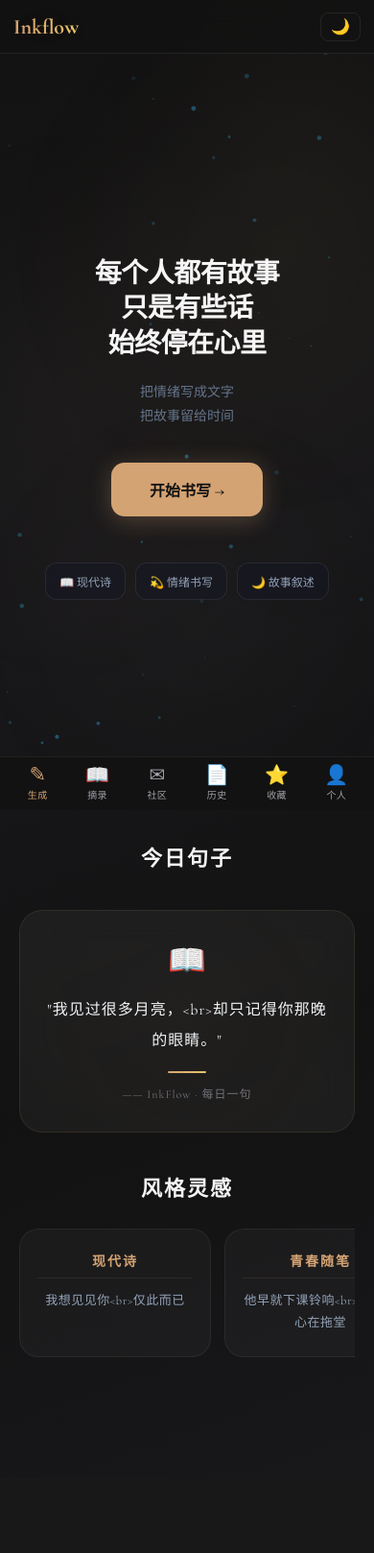
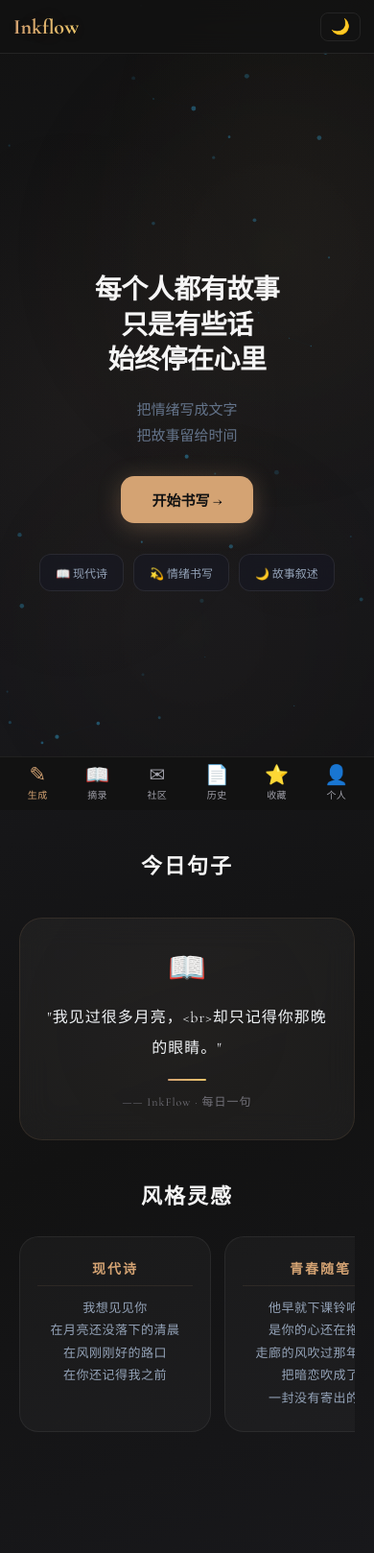
Before and after one commit to YL-DY/ai-copywriter, a Flask app: page / in a window 390 px wide. Shown: the whole page at 96% size. Before the commit the page ends 1414 px from the top, so only its background shows below. Run offline with Flask 3, Linux system fonts and the light colour scheme; the visitor is signed in with stand-in values (Sample User, id 1); some libraries are stand-ins or nearby versions.

Commit message:
style: InkFlow 首页视觉体验优化

```diff
--- a/app.py
+++ b/app.py
@@ -168,10 +168,26 @@ TODAY_SENTENCES = [
 
 # ========== 风格灵感展示数据 ==========
 STYLE_SAMPLES = [
-    {"id": "modern_poetry", "name": "现代诗", "sample": "我想见见你\n仅此而已"},
-    {"id": "youth_campus", "name": "青春随笔", "sample": "他早就下课铃响\n是你的心在拖堂"},
-    {"id": "late_night", "name": "深夜独白", "sample": "长途电话的最后一秒\n我们谁都没有挂断"},
-    {"id": "short_sentence", "name": "短句", "sample": "有些人\n光是遇见\n就已经是上上签了"},
+    {
+        "id": "modern_poetry",
+        "name": "现代诗",
+        "sample": "我想见见你\n在月亮还没落下的清晨\n在风刚刚好的路口\n在你还记得我之前"
+    },
+    {
+        "id": "youth_campus",
+        "name": "青春随笔",
+        "sample": "他早就下课铃响了\n是你的心还在拖堂\n走廊的风吹过那年夏天\n把暗恋吹成了\n一封没有寄出的信"
+    },
+    {
+        "id": "late_night",
+        "name": "深夜独白",
+        "sample": "凌晨两点\n手机屏幕亮了又暗\n长途电话的最后一秒\n我们谁都没有挂断\n沉默比告别更漫长"
+    },
+    {
+        "id": "regret_lit",
+        "name": "遗憾文学",
+        "sample": '后来我才明白\n遗憾不是没得到\n而是差一点就得到了\n我们之间隔着一整个青春\n却只差一句\u201c你好\u201d'
+    },
 ]
 
 # 旧风格名 → 新风格名映射（用于历史数据兼容显示）
--- a/templates/base.html
+++ b/templates/base.html
@@ -178,10 +178,13 @@
         /* ——— 阶段一：InkFlow / 灵笔 ——— */
         .splash-phase1 {
             opacity: 1;
-            transition: opacity 0.8s cubic-bezier(0.16, 1, 0.3, 1);
+            transform: scale(1) translateY(0);
+            transition: opacity 0.8s cubic-bezier(0.16, 1, 0.3, 1),
+                        transform 1.2s cubic-bezier(0.16, 1, 0.3, 1);
         }
         .splash-phase1.hide {
             opacity: 0;
+            transform: scale(0.3) translateY(-120px);
         }
         .splash-brand {
             display: inline-block;
@@ -776,13 +779,13 @@
                 }
 
                 // 阶段一：InkFlow 显示约 2s
-                // 2s 后淡出阶段一，显示"每个人都有故事"
+                // 2s 后 Logo 缩小移向导航栏 + 阶段二文字淡入
                 setTimeout(function() {
                     if (phase1) phase1.classList.add('hide');
                     if (phase2) phase2.classList.add('show');
                 }, 2000);
 
-                // 阶段二保持约 3.5s 后整体淡出
+                // 阶段二保持约 3.5s 后整体淡出（保留粒子背景）
                 setTimeout(function() {
                     splash.classList.add('hide');
                     document.body.classList.remove('splash-active');
--- a/templates/home.html
+++ b/templates/home.html
@@ -63,11 +63,11 @@
 .hero-title-line {
     display: block;
     opacity: 0;
-    transform: translateY(16px);
+    transform: translateY(30px);
     animation: heroLineIn 0.8s cubic-bezier(0.16, 1, 0.3, 1) forwards;
 }
 @keyframes heroLineIn {
-    from { opacity: 0; transform: translateY(16px); }
+    from { opacity: 0; transform: translateY(30px); }
     to { opacity: 1; transform: translateY(0); }
 }
 
@@ -79,8 +79,8 @@
     margin-bottom: 36px;
     font-weight: 400;
     opacity: 0;
-    transform: translateY(16px);
-    animation: heroLineIn 0.8s cubic-bezier(0.16, 1, 0.3, 1) 1.0s forwards;
+    transform: translateY(30px);
+    animation: heroLineIn 0.8s cubic-bezier(0.16, 1, 0.3, 1) 0.4s forwards;
 }
 
 /* ——— CTA 按钮 ——— */
@@ -124,7 +124,13 @@
     align-items: center;
     gap: 8px;
     backdrop-filter: blur(8px);
-}
+    opacity: 0;
+    transform: translateY(20px);
+    animation: heroLineIn 0.6s cubic-bezier(0.16, 1, 0.3, 1) forwards;
+}
+.hero-feature:nth-child(1) { animation-delay: 1.1s; }
+.hero-feature:nth-child(2) { animation-delay: 1.25s; }
+.hero-feature:nth-child(3) { animation-delay: 1.4s; }
 #generatePage { display: none; }
 #generatePage .card { animation: cardUp 0.5s cubic-bezier(0.16, 1, 0.3, 1) both; }
 #particles-canvas {
@@ -799,18 +805,35 @@
     border-radius: 20px;
     padding: 28px 24px;
     text-align: center;
-    transition: all 0.3s cubic-bezier(0.16, 1, 0.3, 1);
+    transition: all 0.4s cubic-bezier(0.16, 1, 0.3, 1);
     cursor: default;
     display: flex;
     flex-direction: column;
     align-items: center;
     gap: 12px;
+    position: relative;
+    overflow: hidden;
+}
+.style-showcase-card::after {
+    content: '';
+    position: absolute;
+    bottom: 0;
+    left: 50%;
+    width: 0;
+    height: 2px;
+    background: linear-gradient(90deg, #D4A373, #E9C46A);
+    border-radius: 2px;
+    transform: translateX(-50%);
+    transition: width 0.4s cubic-bezier(0.16, 1, 0.3, 1);
 }
 .style-showcase-card:hover {
-    transform: translateY(-4px);
-    background: rgba(255, 255, 255, 0.06);
-    border-color: rgba(212, 163, 115, 0.15);
-    box-shadow: 0 8px 32px rgba(0, 0, 0, 0.25);
+    transform: translateY(-8px);
+    background: rgba(255, 255, 255, 0.07);
+    border-color: rgba(212, 163, 115, 0.25);
+    box-shadow: 0 16px 48px rgba(212, 163, 115, 0.12);
+}
+.style-showcase-card:hover::after {
+    width: 60%;
 }
 .style-showcase-name {
     font-size: 14px;
@@ -820,6 +843,10 @@
     padding-bottom: 8px;
     border-bottom: 1px solid rgba(212, 163, 115, 0.1);
     width: 100%;
+    transition: color 0.3s ease;
+}
+.style-showcase-card:hover .style-showcase-name {
+    color: #E9C46A;
 }
 .style-showcase-sample {
     font-size: 14px;
@@ -831,6 +858,12 @@
 }
 
 @media (max-width: 600px) {
+    .hero { min-height: calc(100vh - 56px); padding: 30px 16px; }
+    .hero-title { font-size: 28px; }
+    .hero-subtitle { font-size: 15px; margin-bottom: 28px; }
+    .hero-cta { padding: 14px 32px; font-size: 15px; }
+    .hero-features { margin-top: 32px; gap: 10px; }
+    .hero-feature { padding: 10px 16px; font-size: 12px; }
     .emotion-section { margin: 40px auto; }
     .emotion-title { font-size: 22px; }
     .emotion-card { min-width: 100%; max-width: 100%; padding: 24px 20px; }
@@ -1018,7 +1051,7 @@
         <div class="hero-subtitle">
             把情绪写成文字<br>把故事留给时间
         </div>
-        <a href="#" class="hero-cta" id="ctaBtn" style="opacity:0;transform:translateY(16px);animation:heroLineIn 0.8s cubic-bezier(0.16,1,0.3,1) 1.5s forwards;">
+        <a href="#" class="hero-cta" id="ctaBtn" style="opacity:0;transform:translateY(30px);animation:heroLineIn 0.8s cubic-bezier(0.16,1,0.3,1) 0.8s forwards;">
             开始书写 →
         </a>
         <div class="hero-features">
@@ -1049,7 +1082,7 @@
         {% for s in style_samples %}
         <div class="style-showcase-card">
             <div class="style-showcase-name">{{ s.name }}</div>
-            <div class="style-showcase-sample">{{ s.sample|replace('\n', '<br>') }}</div>
+            <div class="style-showcase-sample">{{ s.sample|replace('\n', '<br>')|safe }}</div>
         </div>
         {% endfor %}
     </div>
```
